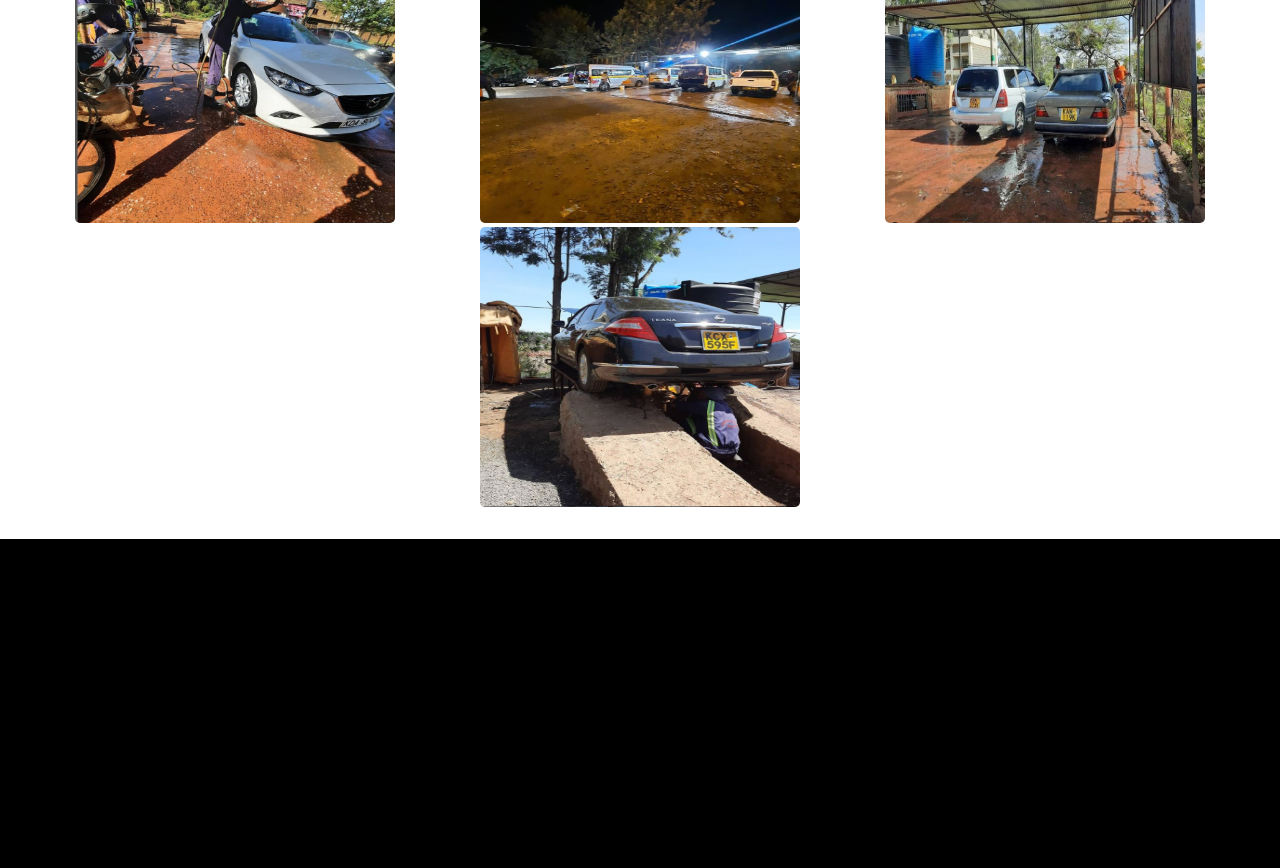
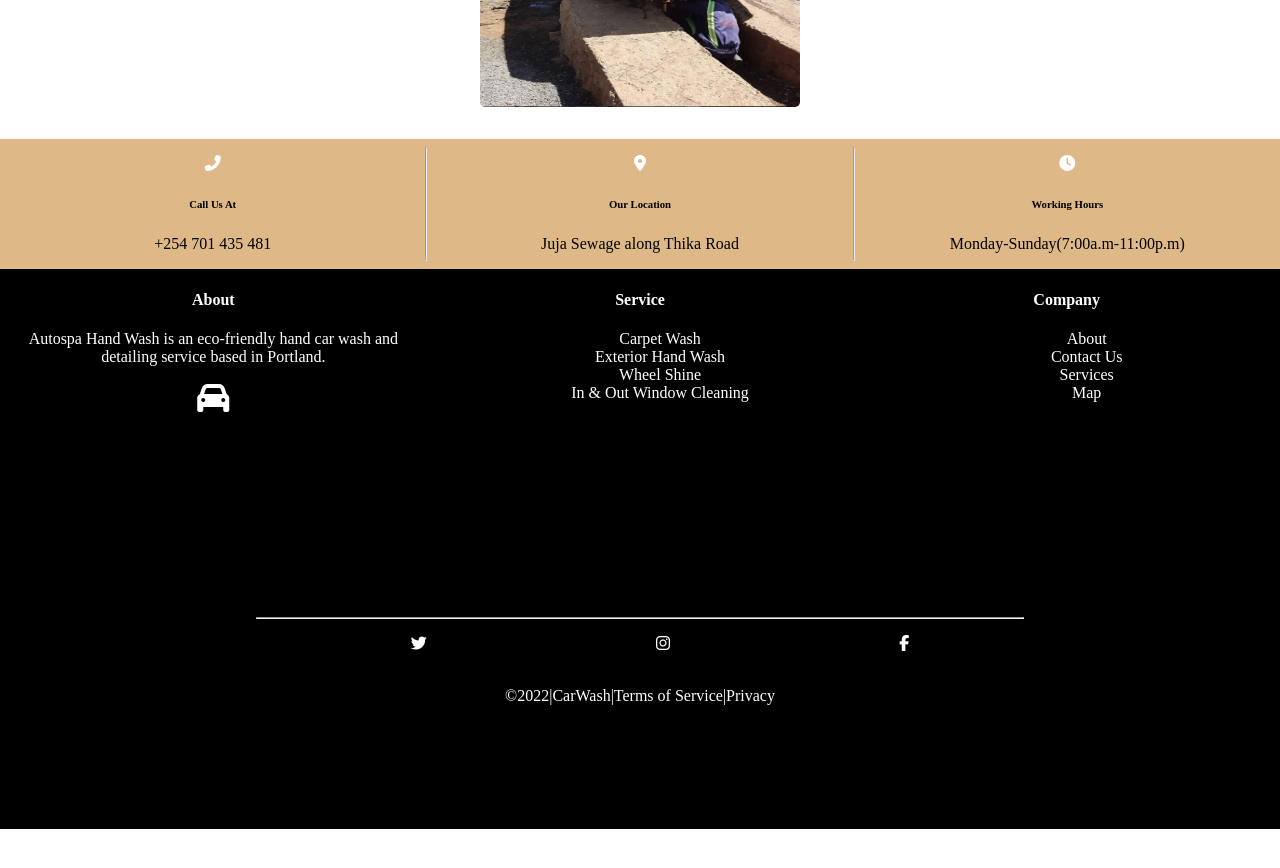
Before and after one commit to JoanKinyanjui/Amani, a React (Create React App) app: page / in a window 1280 px wide. Shown: the part 3060-3928 px from the top of the page. After the commit the page ends 3889 px from the top, so only its background shows below. Built offline with nearby package versions, Linux system fonts and the light colour scheme; the HTML template or start-up script is replaced by a standard one.

Commit message:
3rd commit

```diff
--- a/src/Components/Contact/Contact.css
+++ b/src/Components/Contact/Contact.css
@@ -0,0 +1,20 @@
+.Contacts{
+    width: 100vw;
+    height: max-content;
+    background-color: burlywood;
+    margin-top: 2rem;
+    color: #0000;
+}
+.container-contact{
+    display: flex;
+    margin: auto;
+    text-align: center;
+    color: black;
+    font-family: System;
+    flex-wrap: wrap;
+}
+.specific-contact{
+    margin: auto;
+    flex: 30%;
+    width: 100%;
+}
--- a/src/Components/Contact/Contact.js
+++ b/src/Components/Contact/Contact.js
@@ -0,0 +1,36 @@
+import React from 'react';
+import './Contact.css';
+
+function Contact() {
+  return (
+  <div className='Contacts'>
+
+      <div className='container-contact'>
+
+          <div className='specific-contact' >
+              <p><i class="fas fa-phone-alt"></i></p>
+              <h6>Call Us At</h6>
+              <p>+254 701 435 481</p>
+          </div>
+ <hr />
+
+          <div className='specific-contact' >
+              <p><i class="fas fa-map-marker-alt"></i></p>
+              <h6>Our Location</h6>
+              <p>Juja Sewage along Thika Road</p>
+          </div>
+<hr />
+          <div className='specific-contact' >
+              <p><i class="fas fa-clock"></i></p>
+              <h6>Working Hours</h6>
+              <p>Monday-Sunday(7:00a.m-11:00p.m)</p>
+
+              <p></p>
+          </div>
+
+      </div>
+      </div>
+  )
+}
+
+export default Contact;
--- /dev/null
+++ b/src/Components/Footer/AboutFooter.js
@@ -0,0 +1,13 @@
+import React from 'react';
+import '../Footer/Footer';
+
+function AboutFooter(props) {
+  return (
+    <div className={props.className} >
+   <h4>{props.About}</h4>
+   <p>{props.title}</p>
+   <p><i class="fas fa-2x fa-car"></i></p>
+    </div>)
+}
+
+export default AboutFooter;
--- /dev/null
+++ b/src/Components/Footer/CompanyFooter.js
@@ -0,0 +1,18 @@
+import React from 'react';
+import '../Footer/Footer';
+
+function CompanyFooter(props) {
+  return  (
+      <div className= {props.className}>
+          <h4>{props.Company}</h4>
+<ul>
+    <a> <li> {props.title1} </li></a>
+    <a> <li> {props.title2}</li></a>
+    <a> <li> {props.title3}</li></a>
+    <a> <li> {props.title4}</li></a>
+</ul>
+      </div>
+  )
+}
+
+export default CompanyFooter;
--- a/src/Components/Footer/Footer.css
+++ b/src/Components/Footer/Footer.css
@@ -1,5 +1,53 @@
 .Footer{
     width: 100vw;
-    height: 100vh;
+    height: 70vh;
     background-color: black;
+    color: white;
+    font-size: 16px;
+    display: flex;
+    text-align: center;
+    flex-wrap: wrap;
+
 }
+.Footer1{
+    flex: 50%;
+    height: max-content;
+    border: 1px black solid;
+
+}
+.Footer ul{
+    list-style-type: none;
+}
+@media only screen and (min-width: 900px) {
+  .Footer1{
+      flex: 30%;
+  }
+  }
+
+/* Socials */
+.Socials{
+    width: 60vw;
+    height: 20vh;
+    color: white;
+    margin: auto;
+}
+@media screen and(max-width:960px) {
+    .Socials{
+        width: 90vw;
+    }
+
+}
+@media only screen and(max-width:960px) {
+    .Socials{
+        width: 90vw;
+    }
+
+}
+.Socials ul{
+    list-style-type: none;
+    display: flex;
+
+}
+.Socials ul li{
+    margin: auto;
+}
--- a/src/Components/Footer/Footer.js
+++ b/src/Components/Footer/Footer.js
@@ -1,9 +1,44 @@
 import React from 'react';
+import AboutFooter from './AboutFooter';
+import CompanyFooter from './CompanyFooter';
 import './Footer.css';
+import ServicesFooter from './ServicesFooter';
+import Socials from './Socials';
 
 function Footer() {
   return (
-  <div className='Footer'>
+  <div className='Footer' >
+
+
+    <AboutFooter
+    className='Footer1'
+     About='About'
+     title='Autospa Hand Wash is an eco-friendly hand car
+     wash and detailing service based in Portland.'
+
+     />
+
+
+    <ServicesFooter
+    className='Footer1'
+    Service='Service'
+    title1='Carpet Wash'
+    title2='Exterior Hand Wash'
+    title3='Wheel Shine'
+    title4='In & Out Window Cleaning'
+
+    />
+
+    <CompanyFooter
+ className='Footer1'
+    Company='Company'
+    title1='About'
+    title2='Contact Us'
+    title3='Services'
+    title4='Map'
+
+    />
+    <Socials />
 
   </div>
   )
--- /dev/null
+++ b/src/Components/Footer/ServicesFooter.js
@@ -0,0 +1,19 @@
+import React from 'react';
+import '../Footer/Footer';
+
+function ServicesFooter(props) {
+  return (
+    <div className={props.className}>
+        <h4>{props.Service}</h4>
+        <ul>
+            <li> {props.title1} </li>
+            <li>  {props.title2}  </li>
+            <li>  {props.title3}  </li>
+            <li>  {props.title4} </li>
+        </ul>
+
+    </div>
+  )
+}
+
+export default ServicesFooter;
--- /dev/null
+++ b/src/Components/Footer/Socials.js
@@ -0,0 +1,21 @@
+import React from 'react';
+import './Footer.css';
+
+function Socials() {
+  return (
+    <div className='Socials'>
+        <hr />
+   <ul>
+     <li><a><i class="fab fa-twitter"></i></a></li>
+     <li><a><i class="fab fa-instagram"></i></a></li>
+     <li><a><i class="fab fa-facebook-f"></i></a></li>
+   </ul><br />
+   <div className='hr'>
+ &copy;{new Date().getFullYear()}|CarWash|Terms of Service|Privacy
+            </div>
+
+    </div>
+    )
+}
+
+export default Socials;
--- a/src/Components/Home/Home.js
+++ b/src/Components/Home/Home.js
@@ -1,5 +1,6 @@
 import React from 'react';
 import Booking from '../Booking/Booking';
+import Contact from '../Contact/Contact';
 import Footer from '../Footer/Footer';
 import Gallery from '../Gallery/Gallery';
 import MainView from '../Main/MainView';
@@ -14,6 +15,7 @@ function Home() {
       <Packages />
       <Booking />
       <Gallery />
+      <Contact />
       <Footer />
       </>
   )
--- a/src/Components/Packages/Packages.css
+++ b/src/Components/Packages/Packages.css
@@ -3,22 +3,23 @@
     height: max-content;
     display: flex;
     flex-wrap: wrap;
-    margin-top: 2rem;
+    margin-top: 3rem;
+    margin-bottom: 3rem;
 
 }
 .card{
     width: 100%;
-    flex: 20%;
+    flex: 10%;
     height: max-content;
     box-shadow: 3px 3px 4px rgb(61, 60, 60);
-    margin: 4rem;
+    margin: 1rem;
     border-radius: 10px;
 }
 
 @media only screen and (max-width:960px) {
 
     .card{
-        flex: 50%;
+        flex: 20%;
         margin: 2rem;
     }
 }
```
